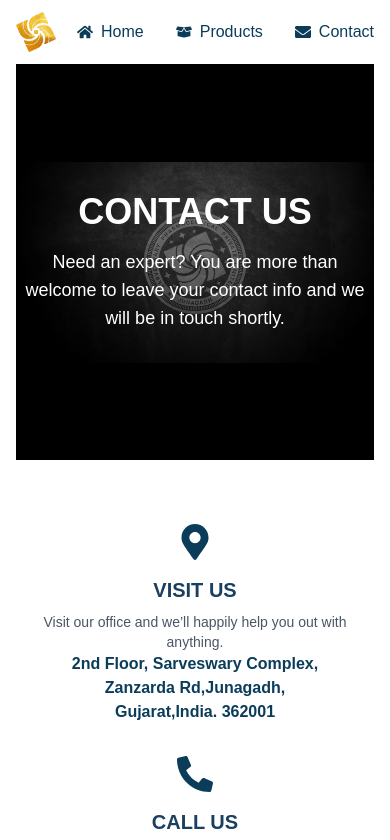
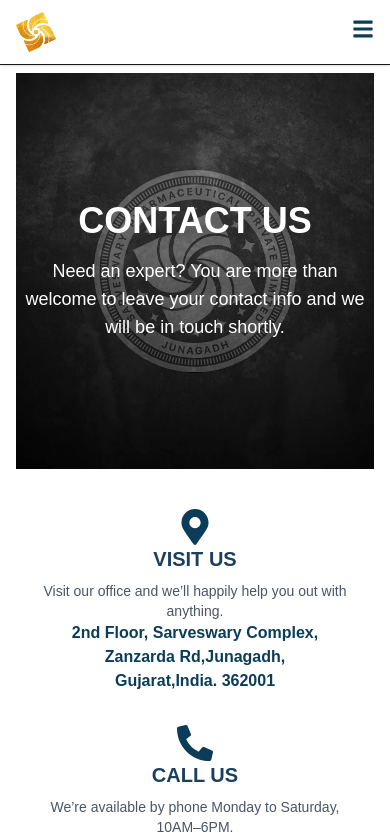
Before and after one commit to NISHANT3674/NISHANT3674, a Next.js app: page /contact in a window 390 px wide. Shown: the top 840 px of the page. Built offline with nearby package versions, Linux system fonts and the light colour scheme.

Commit message:
navbar update for mobile and contact page fixed

```diff
--- a/src/app/contact/page.tsx
+++ b/src/app/contact/page.tsx
@@ -7,12 +7,9 @@ export default function ContactPage() {
     <div className="text-[#1B3F5F]">
       {/* Hero Section */}
       <div
-        className="bg-center bg-no-repeat bg-contain bg-[#000000] text-white text-center py-32"
+        className="bg-center bg-no-repeat bg-cover md:bg-contain  bg-[#000000] text-white text-center py-32 mt-2"
         style={{
           backgroundImage: "url('/dark-logo.webp')",
-          backgroundPosition: "center",
-          backgroundRepeat: "no-repeat",
-          backgroundSize: "contain",
         }}
       >
         <h1 className="text-4xl font-bold mb-4">CONTACT US</h1>
@@ -23,11 +20,11 @@ export default function ContactPage() {
       </div>
 
       {/* Info Section */}
-      <section className="bg-white py-16 px-4">
+      <section className="bg-white py-10 px-4">
         <div className="grid grid-cols-1 md:grid-cols-3 gap-8 max-w-5xl mx-auto text-center">
           {/* Visit Us */}
           <div>
-            <FaMapMarkerAlt className="text-4xl mx-auto text-[#0b3c5a] mb-4" />
+            <FaMapMarkerAlt className="text-4xl mx-auto text-[#0b3c5a]" />
             <h3 className="text-xl font-bold mb-2">VISIT US</h3>
             <p className="text-sm text-gray-600">
               Visit our office and we’ll happily help you out with anything.
@@ -43,7 +40,7 @@ export default function ContactPage() {
 
           {/* Call Us */}
           <div>
-            <FaPhoneAlt className="text-4xl mx-auto text-[#0b3c5a] mb-4" />
+            <FaPhoneAlt className="text-4xl mx-auto text-[#0b3c5a]" />
             <h3 className="text-xl font-bold mb-2">CALL US</h3>
             <p className="text-sm text-gray-600">
               We’re available by phone Monday to Saturday, 10AM–6PM.
@@ -53,7 +50,7 @@ export default function ContactPage() {
 
           {/* Contact Us */}
           <div>
-            <FaEnvelope className="text-4xl mx-auto text-[#0b3c5a] mb-4" />
+            <FaEnvelope className="text-4xl mx-auto text-[#0b3c5a]" />
             <h3 className="text-xl font-bold mb-2">CONTACT US</h3>
             <p className="text-sm text-gray-600">
               Feel free to email us your queries or concerns.
--- a/src/components/Navbar.tsx
+++ b/src/components/Navbar.tsx
@@ -1,16 +1,19 @@
 "use client";
 
+import { useState } from "react";
 import Link from "next/link";
 import Image from "next/image";
-import { FaHome, FaBoxOpen, FaEnvelope } from "react-icons/fa"; // icons
+import { FaHome, FaBoxOpen, FaEnvelope, FaBars, FaTimes } from "react-icons/fa";
 
 export default function Navbar() {
+  const [isOpen, setIsOpen] = useState(false);
+
   return (
-    <nav className=" bg-white sticky border-transparent top-0 z-500">
+    <nav className="bg-white sticky top-0 z-50 border-b shadow-sm">
       <div className="max-w-7xl mx-auto px-4 sm:px-6 flex items-center justify-between h-16">
         {/* Logo */}
         <Link href="/">
-          <div className="flex items-center  justify-center">
+          <div className="flex items-center justify-center">
             <Image
               src="/just-logo.png"
               alt="Sarveswary Logo"
@@ -19,12 +22,11 @@ export default function Navbar() {
               className="mx-auto bg-transparent"
               priority
             />
-            {/* <span className="font-bold text-[#1B3F5F] text-lg">Sarveswary</span> */}
           </div>
         </Link>
 
-        {/* Links */}
-        <div className="flex gap-8 items-center">
+        {/* Desktop Links */}
+        <div className="hidden md:flex gap-8 items-center">
           <Link
             href="/"
             className="flex items-center gap-2 text-[#0b3c5a] hover:text-[#6cb5cb]"
@@ -44,6 +46,47 @@ export default function Navbar() {
             <FaEnvelope /> Contact
           </Link>
         </div>
+
+        {/* Mobile menu toggle */}
+        <div className="md:hidden">
+          <button
+            onClick={() => setIsOpen(!isOpen)}
+            className="text-[#0b3c5a] focus:outline-none"
+          >
+            {isOpen ? <FaTimes size={22} /> : <FaBars size={22} />}
+          </button>
+        </div>
+      </div>
+
+      {/* Mobile menu with slide-down animation */}
+      <div
+        className={`md:hidden overflow-hidden transition-all duration-300 ease-in-out ${
+          isOpen ? "max-h-40 opacity-100" : "max-h-0 opacity-0"
+        }`}
+      >
+        <div className="px-4 pb-4 flex flex-col space-y-4 bg-white">
+          <Link
+            href="/"
+            className="flex items-center gap-2 text-[#0b3c5a] hover:text-[#6cb5cb]"
+            onClick={() => setIsOpen(false)}
+          >
+            <FaHome /> Home
+          </Link>
+          <Link
+            href="/products"
+            className="flex items-center gap-2 text-[#0b3c5a] hover:text-[#6cb5cb]"
+            onClick={() => setIsOpen(false)}
+          >
+            <FaBoxOpen /> Products
+          </Link>
+          <Link
+            href="/contact"
+            className="flex items-center gap-2 text-[#0b3c5a] hover:text-[#6cb5cb]"
+            onClick={() => setIsOpen(false)}
+          >
+            <FaEnvelope /> Contact
+          </Link>
+        </div>
       </div>
     </nav>
   );
```
